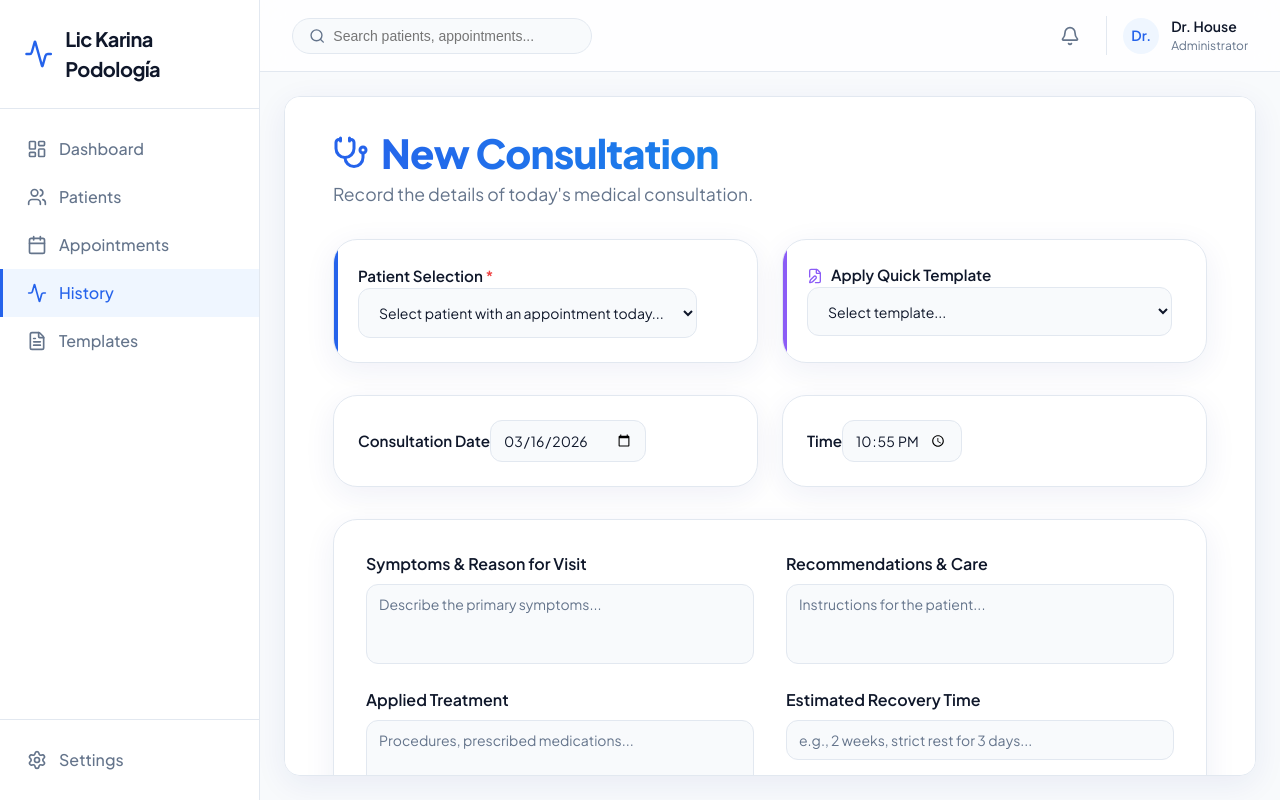
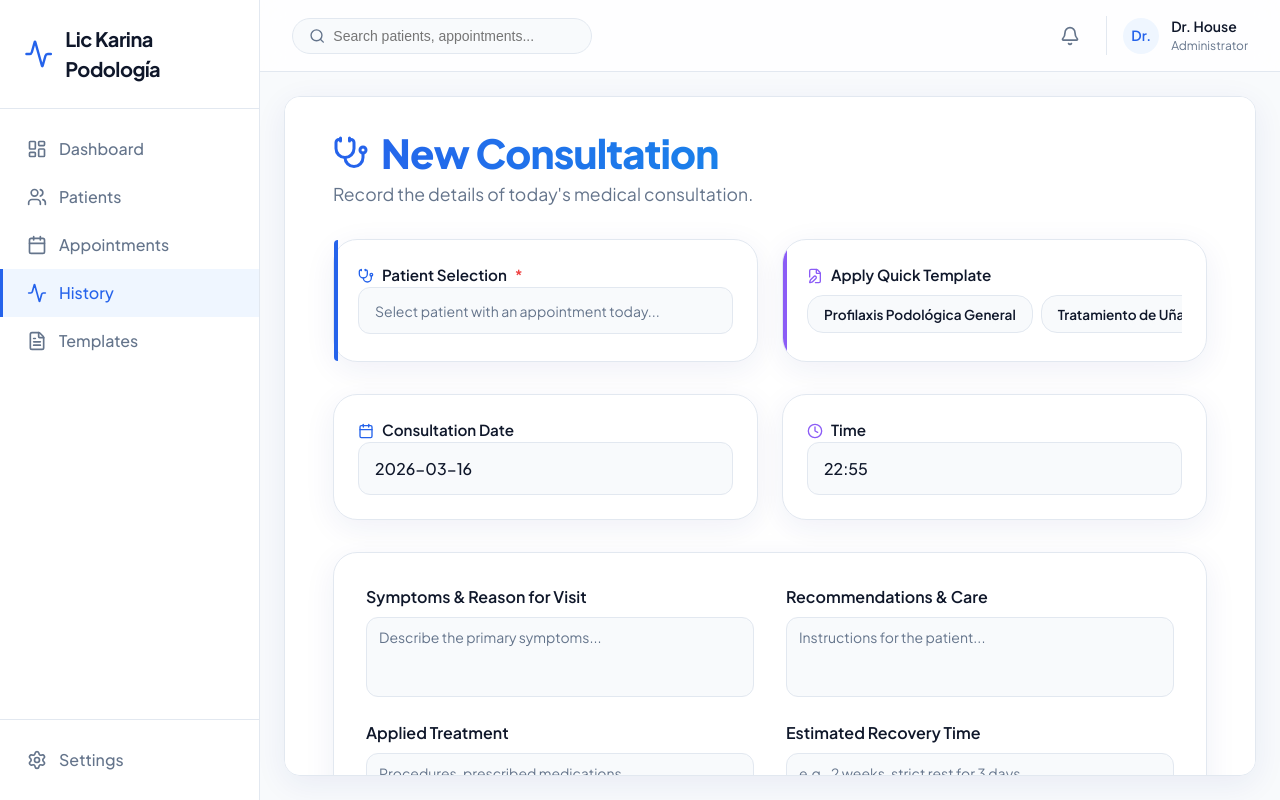
Before and after one commit to kairopy/policlinic, a React (Vite) app: page /consultations/new in a window 1280 px wide. Built offline with nearby package versions, Linux system fonts and the light colour scheme.

Commit message:
feat(consultations): implement premium searchable patient select, template capsules, and custom pickers

```diff
--- a/src/pages/Consultations/CreateConsultation.tsx
+++ b/src/pages/Consultations/CreateConsultation.tsx
@@ -1,8 +1,8 @@
 import React, { useState, useRef } from 'react';
 import { useNavigate } from 'react-router-dom';
-import { Stethoscope, Image as ImageIcon, CheckCircle, UploadCloud, FileEdit, X } from 'lucide-react';
+import { Stethoscope, Image as ImageIcon, CheckCircle, UploadCloud, FileEdit, X, Calendar, Clock } from 'lucide-react';
 import { isSameDay } from 'date-fns';
-import { mockAppointments, mockTemplates, mockConsultations } from '../../data/mockData';
+import { mockAppointments, mockTemplates, mockConsultations, mockPatients } from '../../data/mockData';
 import { useLanguage } from '../../context/LanguageContext';
 
 export const CreateConsultation: React.FC = () => {
@@ -11,6 +11,10 @@ export const CreateConsultation: React.FC = () => {
 
   const [selectedPatientId, setSelectedPatientId] = useState('');
   const [selectedTemplateId, setSelectedTemplateId] = useState('');
+  const [patientSearch, setPatientSearch] = useState('');
+  const [showPatientDropdown, setShowPatientDropdown] = useState(false);
+  const patientDropdownRef = useRef<HTMLDivElement>(null);
+
   const [formData, setFormData] = useState({
     symptoms: '',
     treatment: '',
@@ -33,6 +37,23 @@ export const CreateConsultation: React.FC = () => {
   const today = new Date();
   const appointmentsToday = mockAppointments.filter(app => isSameDay(app.date, today));
 
+  const filteredPatients = mockPatients.filter(p =>
+    p.name.toLowerCase().includes(patientSearch.toLowerCase()) ||
+    p.id.toLowerCase().includes(patientSearch.toLowerCase())
+  );
+
+  React.useEffect(() => {
+    const handleClickOutside = (event: MouseEvent) => {
+      if (patientDropdownRef.current && !patientDropdownRef.current.contains(event.target as Node)) {
+        setShowPatientDropdown(false);
+      }
+    };
+    document.addEventListener('mousedown', handleClickOutside);
+    return () => document.removeEventListener('mousedown', handleClickOutside);
+  }, []);
+
+  const selectedPatient = mockPatients.find(p => p.id === selectedPatientId);
+
   const handleTemplateChange = (e: React.ChangeEvent<HTMLSelectElement>) => {
     const templateId = e.target.value;
     setSelectedTemplateId(templateId);
@@ -50,6 +71,19 @@ export const CreateConsultation: React.FC = () => {
         });
       }
     }
+  };
+
+  const handleTemplateClick = (template: typeof mockTemplates[0]) => {
+    setSelectedTemplateId(template.id.toString());
+
+    setFormData({
+      symptoms: template.symptoms || '',
+      treatment: template.treatment || '',
+      recommendations: template.recommendations || '',
+      recoveryTime: template.recoveryTime || '',
+      notes: template.notes || '',
+      cost: (template as { cost?: string }).cost || '',
+    });
   };
 
   const handleChange = (e: React.ChangeEvent<HTMLTextAreaElement | HTMLInputElement>) => {
@@ -121,72 +155,135 @@ export const CreateConsultation: React.FC = () => {
         <div style={{ display: 'grid', gridTemplateColumns: 'repeat(auto-fit, minmax(300px, 1fr))', gap: '1.5rem' }}>
 
           {/* Patient Selection */}
-          <div className="glass-panel" style={{ padding: '1.5rem', borderRadius: '24px', position: 'relative', overflow: 'hidden' }}>
-            <div style={{ position: 'absolute', top: 0, left: 0, width: '4px', height: '100%', background: 'var(--color-primary)' }}></div>
-            <label className="form-label" style={{ fontWeight: 600, fontSize: '0.95rem' }}>
-              {t('consultation.patientSelection')} <span style={{ color: 'var(--color-danger)' }}>*</span>
+          <div className="glass-panel" style={{ padding: '1.5rem', borderRadius: '24px', position: 'relative', overflow: 'visible' }} ref={patientDropdownRef}>
+            <div style={{ position: 'absolute', top: 0, left: 0, width: '4px', height: '100%', background: 'var(--color-primary)', borderRadius: '4px 0 0 4px' }}></div>
+            <label className="form-label" style={{ fontWeight: 600, fontSize: '0.95rem', display: 'flex', alignItems: 'center', gap: '0.5rem' }}>
+              <Stethoscope size={16} color="var(--color-primary)" /> {t('consultation.patientSelection')} <span style={{ color: 'var(--color-danger)' }}>*</span>
             </label>
-            {appointmentsToday.length > 0 ? (
-              <select
+
+            <div style={{ position: 'relative' }}>
+              {selectedPatient ? (
+                <div style={{ display: 'flex', alignItems: 'center', justifyContent: 'space-between', padding: '0.85rem 1rem', background: 'var(--color-primary-light)', borderRadius: '12px', border: '1px solid var(--color-primary)' }}>
+                  <div style={{ display: 'flex', alignItems: 'center', gap: '0.75rem' }}>
+                    <div style={{ width: '32px', height: '32px', borderRadius: '50%', background: 'var(--color-primary)', color: 'white', display: 'flex', alignItems: 'center', justifyContent: 'center', fontWeight: 600 }}>
+                      {selectedPatient.name[0]}
+                    </div>
+                    <div>
+                      <div style={{ fontWeight: 600, color: 'var(--color-primary)', fontSize: '0.95rem' }}>{selectedPatient.name}</div>
+                      <div style={{ fontSize: '0.75rem', color: 'var(--color-text-muted)' }}>{selectedPatient.id}</div>
+                    </div>
+                  </div>
+                  <button type="button" onClick={() => setSelectedPatientId('')} style={{ background: 'transparent', border: 'none', color: 'var(--color-primary)', cursor: 'pointer' }}>
+                    <X size={16} />
+                  </button>
+                </div>
+              ) : (
+                <input
+                  type="text"
+                  placeholder={t('consultation.selectPatient') || "Buscar paciente..."}
+                  value={patientSearch}
+                  onChange={e => { setPatientSearch(e.target.value); setShowPatientDropdown(true); }}
+                  onFocus={() => setShowPatientDropdown(true)}
                   className="input-field"
-                value={selectedPatientId}
-                onChange={(e) => setSelectedPatientId(e.target.value)}
-                required
-                style={{ borderRadius: '12px', padding: '0.85rem 1rem', background: 'var(--color-background)', border: '1px solid var(--color-border)', cursor: 'pointer' }}
+                  style={{ borderRadius: '12px', padding: '0.85rem 1rem', background: 'var(--color-background)', border: '1px solid var(--color-border)', width: '100%' }}
+                />
+              )}
+
+              {showPatientDropdown && !selectedPatient && (
+                <div style={{ position: 'absolute', top: 'calc(100% + 4px)', left: 0, right: 0, zIndex: 1000, background: 'var(--color-surface, white)', boxShadow: '0 10px 25px -5px rgba(0, 0, 0, 0.1), 0 8px 10px -6px rgba(0, 0, 0, 0.1)', borderRadius: '12px', border: '1px solid var(--color-border)', maxHeight: '200px', overflowY: 'auto' }}>
+                  {filteredPatients.length > 0 ? (
+                    filteredPatients.map(p => (
+                      <div
+                        key={p.id}
+                        onClick={() => { setSelectedPatientId(p.id); setShowPatientDropdown(false); setPatientSearch(''); }}
+                        style={{ padding: '0.75rem 1rem', borderBottom: '1px solid var(--color-border-light)', cursor: 'pointer', display: 'flex', alignItems: 'center', gap: '0.75rem', transition: 'background 0.2s' }}
+                        className="hover-bg"
                       >
-                <option value="" disabled>{t('consultation.selectPatient')}</option>
-                {appointmentsToday.map(app => (
-                  <option key={app.id} value={app.patientId}>{app.title.split(' - ')[0]} ({app.type})</option>
-                ))}
-              </select>
+                        <div style={{ width: '28px', height: '28px', borderRadius: '50%', background: 'var(--color-primary)', color: 'white', display: 'flex', alignItems: 'center', justifyContent: 'center', fontWeight: 600, fontSize: '0.8rem' }}>{p.name[0]}</div>
+                        <div>
+                          <div style={{ fontWeight: 500, color: 'var(--color-text-main)', fontSize: '0.9rem' }}>{p.name}</div>
+                          <div style={{ fontSize: '0.75rem', color: 'var(--color-text-muted)' }}>{p.id}</div>
+                        </div>
+                      </div>
+                    ))
                   ) : (
-              <div style={{ padding: '0.85rem 1rem', background: 'var(--color-background)', borderRadius: '12px', color: 'var(--color-danger)', fontSize: '0.9rem', border: '1px dashed var(--color-danger)' }}>
-                {t('consultation.noAppointmentsToday')}
+                    <div style={{ padding: '1rem', textAlign: 'center', color: 'var(--color-text-muted)', fontSize: '0.9rem' }}>No se encontraron pacientes</div>
+                  )}
                 </div>
               )}
+            </div>
           </div>
 
           {/* Template Selection */}
           <div className="glass-panel" style={{ padding: '1.5rem', borderRadius: '24px', position: 'relative', overflow: 'hidden' }}>
-            <div style={{ position: 'absolute', top: 0, left: 0, width: '4px', height: '100%', background: '#8b5cf6' }}></div>
+            <div style={{ position: 'absolute', top: 0, left: 0, width: '4px', height: '100%', background: '#8b5cf6', borderRadius: '4px 0 0 4px' }}></div>
             <label className="form-label" style={{ fontWeight: 600, fontSize: '0.95rem', display: 'flex', alignItems: 'center', gap: '0.5rem' }}>
               <FileEdit size={16} color="#8b5cf6" /> {t('consultation.templateSelection')}
             </label>
-            <select
-              className="input-field"
-              value={selectedTemplateId}
-              onChange={handleTemplateChange}
-              style={{ borderRadius: '12px', padding: '0.85rem 1rem', background: 'var(--color-background)', border: '1px solid var(--color-border)', cursor: 'pointer' }}
+
+            <div style={{ display: 'flex', gap: '0.5rem', overflowX: 'auto', paddingBottom: '0.25rem', marginTop: '0.5rem' }} className="no-scrollbar">
+              {mockTemplates.map(template => {
+                const isSelected = selectedTemplateId === template.id.toString();
+                return (
+                  <button
+                    key={template.id}
+                    type="button"
+                    onClick={() => handleTemplateClick(template)}
+                    style={{
+                      padding: '0.6rem 1rem',
+                      borderRadius: '16px',
+                      border: isSelected ? '2px solid #8b5cf6' : '1px solid var(--color-border)',
+                      background: isSelected ? 'rgba(139, 92, 246, 0.1)' : 'var(--color-background)',
+                      color: isSelected ? '#8b5cf6' : 'var(--color-text-main)',
+                      fontWeight: 600,
+                      fontSize: '0.85rem',
+                      cursor: 'pointer',
+                      whiteSpace: 'nowrap',
+                      transition: 'all 0.2s'
+                    }}
                   >
-              <option value="">{t('consultation.selectTemplate')}</option>
-              {mockTemplates.map(template => (
-                <option key={template.id} value={template.id}>{template.title}</option>
-              ))}
-            </select>
+                    {template.title}
+                  </button>
+                );
+              })}
+            </div>
           </div>
         </div>
 
         {/* Date and Time Configuration */}
         <div style={{ display: 'grid', gridTemplateColumns: 'repeat(auto-fit, minmax(300px, 1fr))', gap: '1.5rem' }}>
-          <div className="glass-panel" style={{ padding: '1.5rem', borderRadius: '24px' }}>
-            <label className="form-label" style={{ fontWeight: 600, fontSize: '0.95rem' }}>{t('consultation.date')}</label>
+          <div className="glass-panel" style={{ padding: '1.5rem', borderRadius: '24px', position: 'relative' }}>
+            <label className="form-label" style={{ fontWeight: 600, fontSize: '0.95rem', display: 'flex', alignItems: 'center', gap: '0.5rem' }}>
+              <Calendar size={16} color="var(--color-primary)" /> {t('consultation.date')}
+            </label>
+            <div style={{ position: 'relative' }}>
+              <div style={{ padding: '0.85rem 1rem', background: 'var(--color-background)', borderRadius: '12px', border: '1px solid var(--color-border)', display: 'flex', alignItems: 'center', gap: '0.75rem', cursor: 'pointer' }}>
+                <span style={{ color: 'var(--color-text-main)', fontWeight: 500 }}>{consultDate}</span>
+              </div>
               <input
                 type="date"
-              className="input-field"
                 value={consultDate}
                 onChange={e => setConsultDate(e.target.value)}
-              style={{ borderRadius: '12px', background: 'var(--color-background)', border: '1px solid var(--color-border)' }}
+                style={{ position: 'absolute', top: 0, left: 0, width: '100%', height: '100%', opacity: 0, cursor: 'pointer' }}
               />
             </div>
-          <div className="glass-panel" style={{ padding: '1.5rem', borderRadius: '24px' }}>
-            <label className="form-label" style={{ fontWeight: 600, fontSize: '0.95rem' }}>{t('consultation.time')}</label>
+          </div>
+
+          <div className="glass-panel" style={{ padding: '1.5rem', borderRadius: '24px', position: 'relative' }}>
+            <label className="form-label" style={{ fontWeight: 600, fontSize: '0.95rem', display: 'flex', alignItems: 'center', gap: '0.5rem' }}>
+              <Clock size={16} color="#8b5cf6" /> {t('consultation.time')}
+            </label>
+            <div style={{ position: 'relative' }}>
+              <div style={{ padding: '0.85rem 1rem', background: 'var(--color-background)', borderRadius: '12px', border: '1px solid var(--color-border)', display: 'flex', alignItems: 'center', gap: '0.75rem', cursor: 'pointer' }}>
+                <span style={{ color: 'var(--color-text-main)', fontWeight: 500 }}>{consultTime}</span>
+              </div>
               <input
                 type="time"
-              className="input-field"
                 value={consultTime}
                 onChange={e => setConsultTime(e.target.value)}
-              style={{ borderRadius: '12px', background: 'var(--color-background)', border: '1px solid var(--color-border)' }}
+                style={{ position: 'absolute', top: 0, left: 0, width: '100%', height: '100%', opacity: 0, cursor: 'pointer' }}
               />
+            </div>
           </div>
         </div>
 
```
Lines whose indentation alone changed are shown as unchanged.
